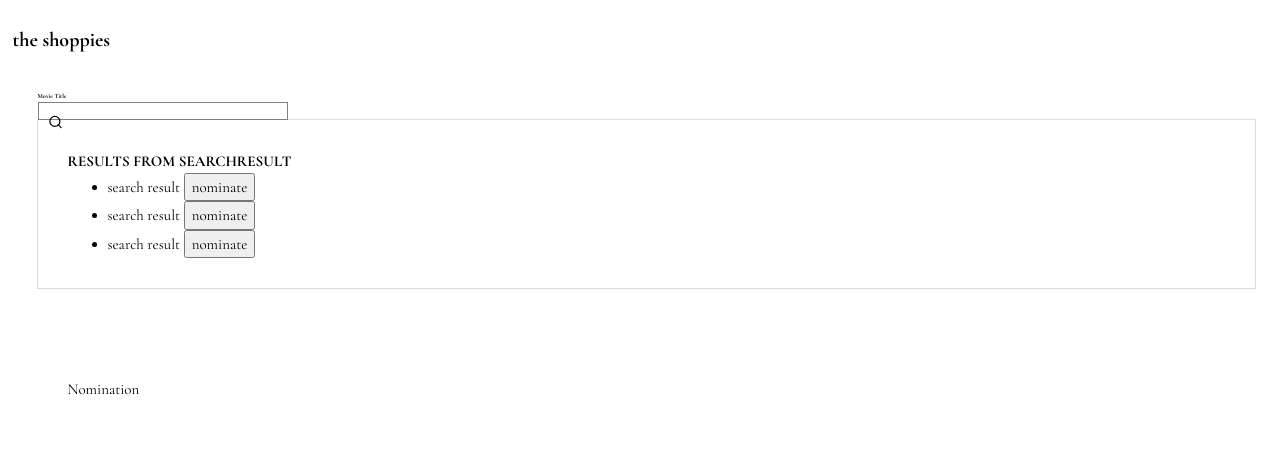
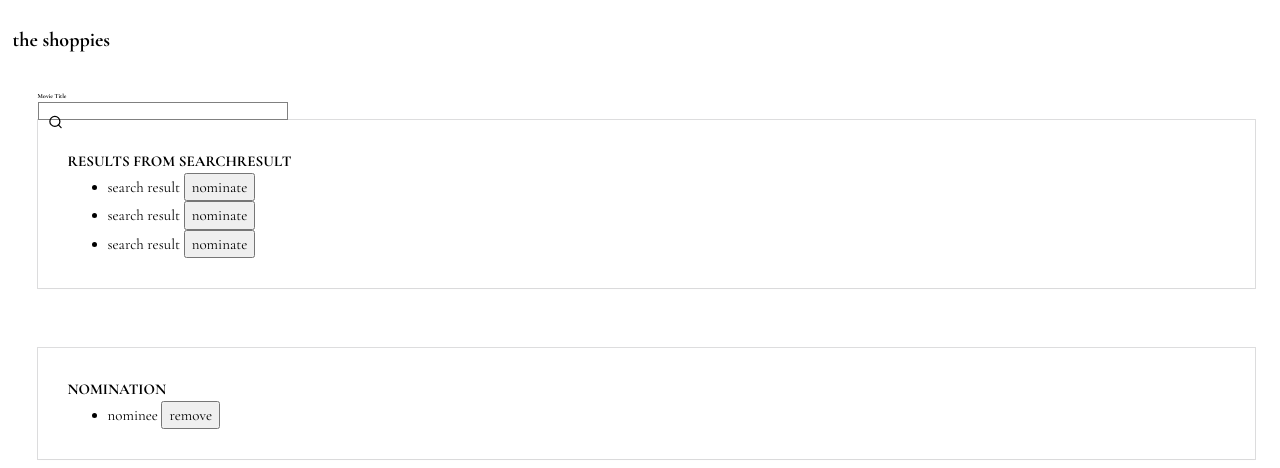
Before and after one commit to adeleke5140/theShoppies, a React (Vite) app: page / in a window 1280 px wide. Shown: the top 468 px of the page. Built offline with nearby package versions, Linux system fonts and the light colour scheme.

Commit message:
add return statement and items

```diff
--- a/src/components/Nomination.jsx
+++ b/src/components/Nomination.jsx
@@ -1,5 +1,14 @@
 import React from "react"
 
 export default function Nomination() {
-  return <div>Nomination</div>
+  return (
+    <div className="nomination">
+      <p className="nomination__title">Nomination</p>
+      <ul className="nominations">
+        <li>
+          nominee <button>remove</button>
+        </li>
+      </ul>
+    </div>
+  )
 }
```
